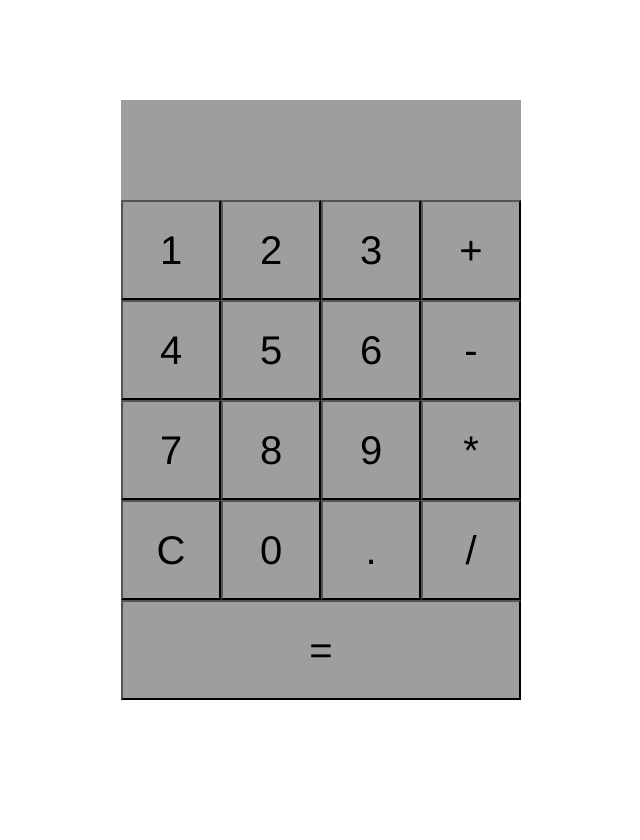
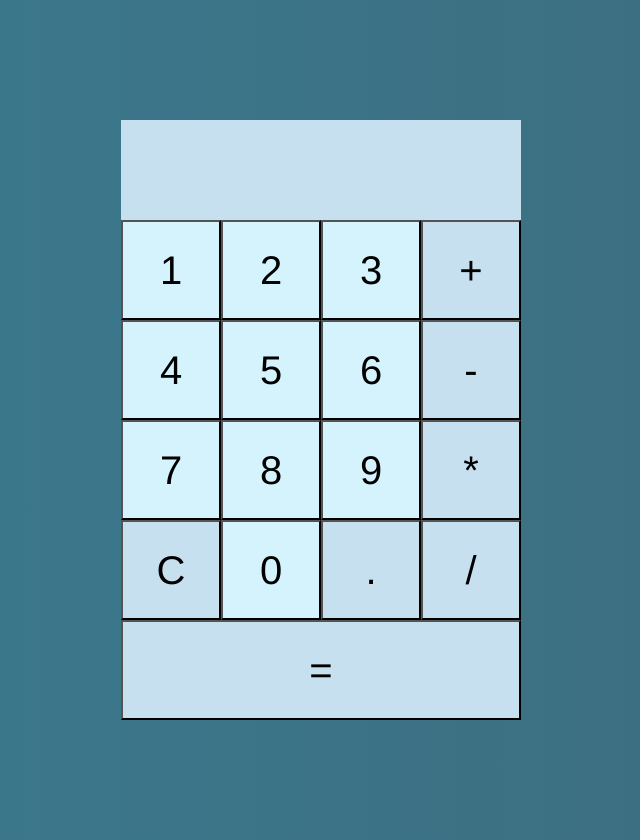
Before and after one commit to charlottefrance/calculator1, a plain HTML site: page calculator1/index.html in a window 1280 px wide. Shown: the whole page, without its empty margins (319-959 px from the left). Before the commit the page ends 800 px from the top, so only its background shows below. Drawn offline with Linux system fonts and the light colour scheme.

Commit message:
Add files via upload

```diff
--- a/calculator1/index.html
+++ b/calculator1/index.html
@@ -34,7 +34,7 @@
 
         <button class="clear">C</button>
         <button class="data-number">0</button>
-        <button class="data-number">.</button>
+        <button class="data-number" id="dot">.</button>
         <button class="operator">/</button>
         <button class = data-equal id="equals">=</button>
 
--- a/calculator1/styles.scss
+++ b/calculator1/styles.scss
@@ -4,7 +4,12 @@
     font-family: 'Franklin Gothic Medium', 'Arial Narrow', Arial, sans-serif;
 }
 
+body {
+    background: linear-gradient(to right,#3a7a8f, rgb(62, 108, 126))
+}
+
 .calculator {
+    padding: 20px;
     display: grid;
     justify-content: center;
     align-content: center;
@@ -13,33 +18,36 @@
     grid-template-rows: repeat(5, 100px);
 
     .output {
+        justify-content: space-around;
+        color: skyblue;
+        background-color: rgb(199, 224, 240);
         grid-column: 1 / -1;
         display: flex;
         align-items: flex-end;
-        background-color: #9e9e9e;
         font-size: 40px;
-        padding: 10px;
+        padding-bottom: 20px;
         flex-direction: column;
-
-        .previous {
-            color:antiquewhite
-        }
-
-        .current {
-            color: wheat;
-        }
     }
 
     button {
+        justify-content: space-evenly;
+        background-color: #d5f3fd;
         height: 100px;
         width: auto;
         font-size: 40px;
-        background-color: #9e9e9e;
     }
 
-    button:hover {
+    button:hover, #dot:hover {
         cursor: pointer;
-        background-color: #a9a9a9;
+        background-color: white;
+    }
+
+    .operator, .data-equal, .clear, #dot{
+        background-color: rgb(199, 224, 240);
+
+        .operator:hover {
+            background-color: skyblue;
+        }
     }
 
     #equals {
```
Also changed, not shown: calculator1/styles.css.
